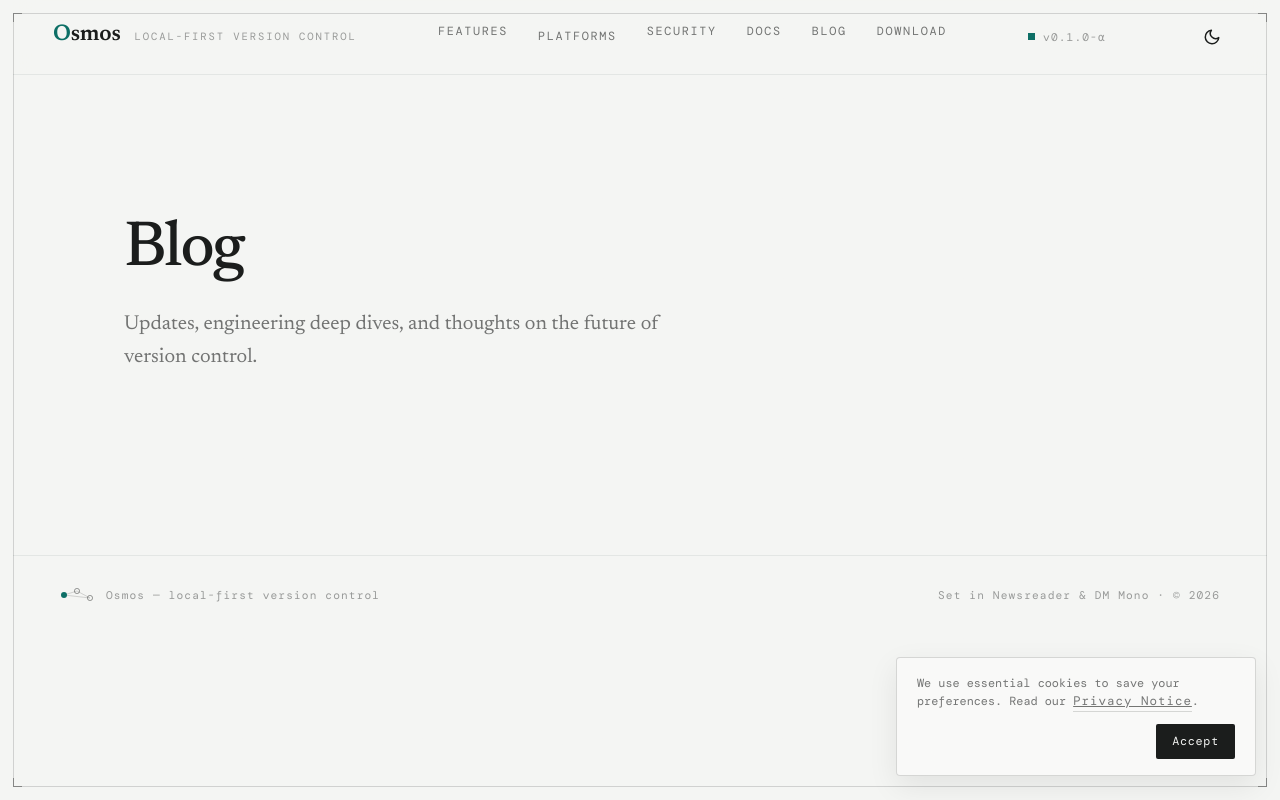
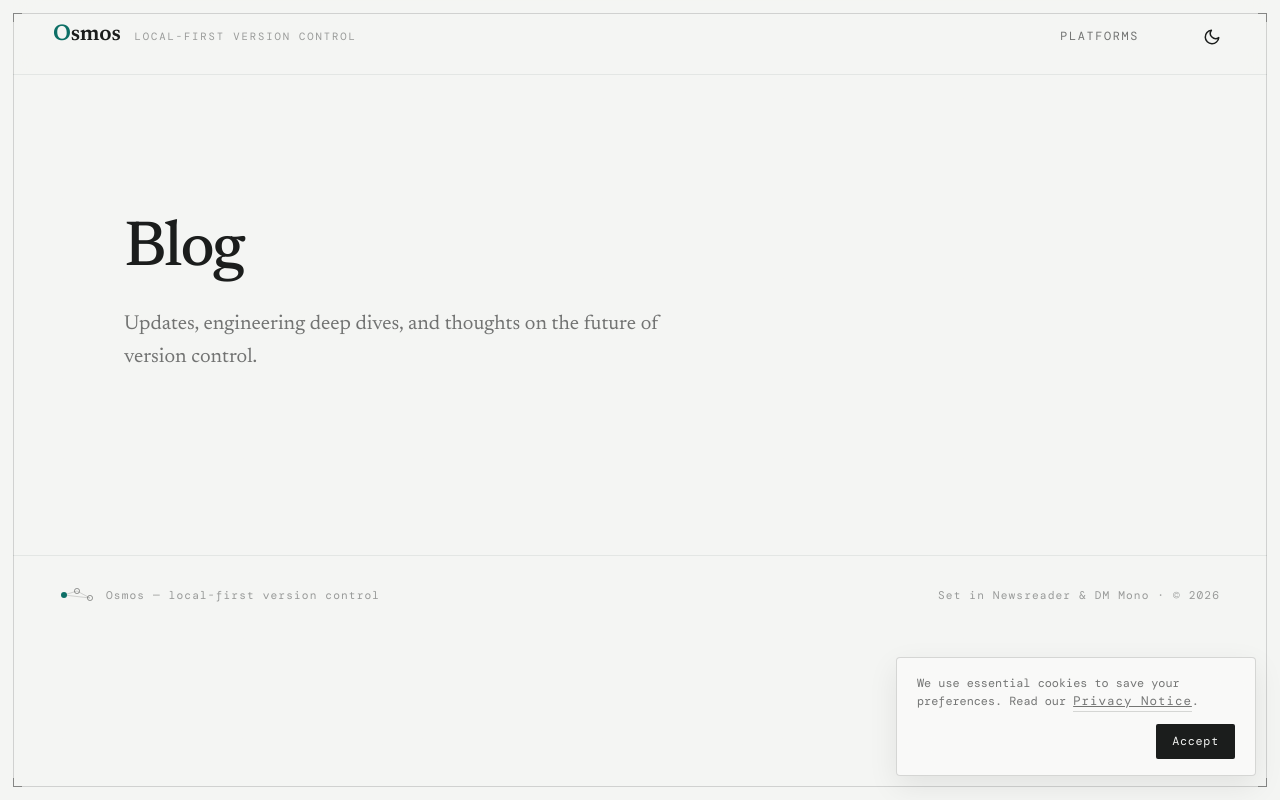
Before and after one commit to Osmos-App/osmos-website, a website built with Vite: page blog/index.html in a window 1280 px wide. Built offline with nearby package versions, Linux system fonts and the light colour scheme; some packages are replaced by stand-ins of ours; a web font is replaced by a local one.

Commit message:
Fix header wrapping and alignment

```diff
--- a/blog/index.html
+++ b/blog/index.html
@@ -45,8 +45,7 @@
         </a>
         <span class="tag">Local-first version control</span>
       </div>
-      <nav class="links">
-        <a href="/features/">Features</a>
+      <nav class="links" style="margin-left: auto; margin-right: 24px;">
         <div class="dropdown-wrapper">
           <a href="/macos/" class="dropdown-trigger">Platforms</a>
           <div class="dropdown-menu">
@@ -56,12 +55,7 @@
             <a href="/android/">Android</a>
           </div>
         </div>
-        <a href="/security/">Security</a>
-        <a href="/docs/">Docs</a>
-        <a href="/blog/">Blog</a>
-        <a href="/download/" class="btn-sm">Download</a>
       </nav>
-      <span class="ver"><span class="sq"></span>v0.1.0-α</span>
       <button class="theme-toggle" id="theme-toggle" aria-label="Toggle theme">
         <svg class="sun-icon" width="18" height="18" viewBox="0 0 24 24" fill="none" stroke="currentColor"
           stroke-width="2" stroke-linecap="round" stroke-linejoin="round">
--- a/docs/index.html
+++ b/docs/index.html
@@ -45,8 +45,7 @@
         </a>
         <span class="tag">Local-first version control</span>
       </div>
-      <nav class="links">
-        <a href="/features/">Features</a>
+      <nav class="links" style="margin-left: auto; margin-right: 24px;">
         <div class="dropdown-wrapper">
           <a href="/macos/" class="dropdown-trigger">Platforms</a>
           <div class="dropdown-menu">
@@ -56,12 +55,7 @@
             <a href="/android/">Android</a>
           </div>
         </div>
-        <a href="/security/">Security</a>
-        <a href="/docs/">Docs</a>
-        <a href="/blog/">Blog</a>
-        <a href="/download/" class="btn-sm">Download</a>
       </nav>
-      <span class="ver"><span class="sq"></span>v0.1.0-α</span>
       <button class="theme-toggle" id="theme-toggle" aria-label="Toggle theme">
         <svg class="sun-icon" width="18" height="18" viewBox="0 0 24 24" fill="none" stroke="currentColor"
           stroke-width="2" stroke-linecap="round" stroke-linejoin="round">
--- a/download/index.html
+++ b/download/index.html
@@ -45,8 +45,7 @@
         </a>
         <span class="tag">Local-first version control</span>
       </div>
-      <nav class="links">
-        <a href="/features/">Features</a>
+      <nav class="links" style="margin-left: auto; margin-right: 24px;">
         <div class="dropdown-wrapper">
           <a href="/macos/" class="dropdown-trigger">Platforms</a>
           <div class="dropdown-menu">
@@ -56,12 +55,7 @@
             <a href="/android/">Android</a>
           </div>
         </div>
-        <a href="/security/">Security</a>
-        <a href="/docs/">Docs</a>
-        <a href="/blog/">Blog</a>
-        <a href="/download/" class="btn-sm">Download</a>
       </nav>
-      <span class="ver"><span class="sq"></span>v0.1.0-α</span>
       <button class="theme-toggle" id="theme-toggle" aria-label="Toggle theme">
         <svg class="sun-icon" width="18" height="18" viewBox="0 0 24 24" fill="none" stroke="currentColor"
           stroke-width="2" stroke-linecap="round" stroke-linejoin="round">
--- a/features/index.html
+++ b/features/index.html
@@ -45,8 +45,7 @@
         </a>
         <span class="tag">Local-first version control</span>
       </div>
-      <nav class="links">
-        <a href="/features/">Features</a>
+      <nav class="links" style="margin-left: auto; margin-right: 24px;">
         <div class="dropdown-wrapper">
           <a href="/macos/" class="dropdown-trigger">Platforms</a>
           <div class="dropdown-menu">
@@ -56,12 +55,7 @@
             <a href="/android/">Android</a>
           </div>
         </div>
-        <a href="/security/">Security</a>
-        <a href="/docs/">Docs</a>
-        <a href="/blog/">Blog</a>
-        <a href="/download/" class="btn-sm">Download</a>
       </nav>
-      <span class="ver"><span class="sq"></span>v0.1.0-α</span>
       <button class="theme-toggle" id="theme-toggle" aria-label="Toggle theme">
         <svg class="sun-icon" width="18" height="18" viewBox="0 0 24 24" fill="none" stroke="currentColor"
           stroke-width="2" stroke-linecap="round" stroke-linejoin="round">
--- a/index.html
+++ b/index.html
@@ -45,7 +45,7 @@
         </a>
         <span class="tag">Local-first version control</span>
       </div>
-      <nav class="links">
+      <nav class="links" style="margin-left: auto; margin-right: 24px;">
         <div class="dropdown-wrapper">
           <a href="/macos/" class="dropdown-trigger">Platforms</a>
           <div class="dropdown-menu">
@@ -56,7 +56,6 @@
           </div>
         </div>
       </nav>
-      <span class="ver"><span class="sq"></span>v0.1.0-α</span>
       <button class="theme-toggle" id="theme-toggle" aria-label="Toggle theme">
         <svg class="sun-icon" width="18" height="18" viewBox="0 0 24 24" fill="none" stroke="currentColor"
           stroke-width="2" stroke-linecap="round" stroke-linejoin="round">
--- a/linux/index.html
+++ b/linux/index.html
@@ -45,8 +45,7 @@
         </a>
         <span class="tag">Local-first version control</span>
       </div>
-      <nav class="links">
-        <a href="/features/">Features</a>
+      <nav class="links" style="margin-left: auto; margin-right: 24px;">
         <div class="dropdown-wrapper">
           <a href="/macos/" class="dropdown-trigger">Platforms</a>
           <div class="dropdown-menu">
@@ -56,12 +55,7 @@
             <a href="/android/">Android</a>
           </div>
         </div>
-        <a href="/security/">Security</a>
-        <a href="/docs/">Docs</a>
-        <a href="/blog/">Blog</a>
-        <a href="/download/" class="btn-sm">Download</a>
       </nav>
-      <span class="ver"><span class="sq"></span>v0.1.0-α</span>
       <button class="theme-toggle" id="theme-toggle" aria-label="Toggle theme">
         <svg class="sun-icon" width="18" height="18" viewBox="0 0 24 24" fill="none" stroke="currentColor"
           stroke-width="2" stroke-linecap="round" stroke-linejoin="round">
--- a/macos/index.html
+++ b/macos/index.html
@@ -45,8 +45,7 @@
         </a>
         <span class="tag">Local-first version control</span>
       </div>
-      <nav class="links">
-        <a href="/features/">Features</a>
+      <nav class="links" style="margin-left: auto; margin-right: 24px;">
         <div class="dropdown-wrapper">
           <a href="/macos/" class="dropdown-trigger">Platforms</a>
           <div class="dropdown-menu">
@@ -56,12 +55,7 @@
             <a href="/android/">Android</a>
           </div>
         </div>
-        <a href="/security/">Security</a>
-        <a href="/docs/">Docs</a>
-        <a href="/blog/">Blog</a>
-        <a href="/download/" class="btn-sm">Download</a>
       </nav>
-      <span class="ver"><span class="sq"></span>v0.1.0-α</span>
       <button class="theme-toggle" id="theme-toggle" aria-label="Toggle theme">
         <svg class="sun-icon" width="18" height="18" viewBox="0 0 24 24" fill="none" stroke="currentColor"
           stroke-width="2" stroke-linecap="round" stroke-linejoin="round">
--- a/open-source/index.html
+++ b/open-source/index.html
@@ -45,8 +45,7 @@
         </a>
         <span class="tag">Local-first version control</span>
       </div>
-      <nav class="links">
-        <a href="/features/">Features</a>
+      <nav class="links" style="margin-left: auto; margin-right: 24px;">
         <div class="dropdown-wrapper">
           <a href="/macos/" class="dropdown-trigger">Platforms</a>
           <div class="dropdown-menu">
@@ -56,12 +55,7 @@
             <a href="/android/">Android</a>
           </div>
         </div>
-        <a href="/security/">Security</a>
-        <a href="/docs/">Docs</a>
-        <a href="/blog/">Blog</a>
-        <a href="/download/" class="btn-sm">Download</a>
       </nav>
-      <span class="ver"><span class="sq"></span>v0.1.0-α</span>
       <button class="theme-toggle" id="theme-toggle" aria-label="Toggle theme">
         <svg class="sun-icon" width="18" height="18" viewBox="0 0 24 24" fill="none" stroke="currentColor"
           stroke-width="2" stroke-linecap="round" stroke-linejoin="round">
--- a/pricing/index.html
+++ b/pricing/index.html
@@ -45,8 +45,7 @@
         </a>
         <span class="tag">Local-first version control</span>
       </div>
-      <nav class="links">
-        <a href="/features/">Features</a>
+      <nav class="links" style="margin-left: auto; margin-right: 24px;">
         <div class="dropdown-wrapper">
           <a href="/macos/" class="dropdown-trigger">Platforms</a>
           <div class="dropdown-menu">
@@ -56,12 +55,7 @@
             <a href="/android/">Android</a>
           </div>
         </div>
-        <a href="/security/">Security</a>
-        <a href="/docs/">Docs</a>
-        <a href="/blog/">Blog</a>
-        <a href="/download/" class="btn-sm">Download</a>
       </nav>
-      <span class="ver"><span class="sq"></span>v0.1.0-α</span>
       <button class="theme-toggle" id="theme-toggle" aria-label="Toggle theme">
         <svg class="sun-icon" width="18" height="18" viewBox="0 0 24 24" fill="none" stroke="currentColor"
           stroke-width="2" stroke-linecap="round" stroke-linejoin="round">
--- a/security/index.html
+++ b/security/index.html
@@ -45,8 +45,7 @@
         </a>
         <span class="tag">Local-first version control</span>
       </div>
-      <nav class="links">
-        <a href="/features/">Features</a>
+      <nav class="links" style="margin-left: auto; margin-right: 24px;">
         <div class="dropdown-wrapper">
           <a href="/macos/" class="dropdown-trigger">Platforms</a>
           <div class="dropdown-menu">
@@ -56,12 +55,7 @@
             <a href="/android/">Android</a>
           </div>
         </div>
-        <a href="/security/">Security</a>
-        <a href="/docs/">Docs</a>
-        <a href="/blog/">Blog</a>
-        <a href="/download/" class="btn-sm">Download</a>
       </nav>
-      <span class="ver"><span class="sq"></span>v0.1.0-α</span>
       <button class="theme-toggle" id="theme-toggle" aria-label="Toggle theme">
         <svg class="sun-icon" width="18" height="18" viewBox="0 0 24 24" fill="none" stroke="currentColor"
           stroke-width="2" stroke-linecap="round" stroke-linejoin="round">
--- a/windows/index.html
+++ b/windows/index.html
@@ -45,8 +45,7 @@
         </a>
         <span class="tag">Local-first version control</span>
       </div>
-      <nav class="links">
-        <a href="/features/">Features</a>
+      <nav class="links" style="margin-left: auto; margin-right: 24px;">
         <div class="dropdown-wrapper">
           <a href="/macos/" class="dropdown-trigger">Platforms</a>
           <div class="dropdown-menu">
@@ -56,12 +55,7 @@
             <a href="/android/">Android</a>
           </div>
         </div>
-        <a href="/security/">Security</a>
-        <a href="/docs/">Docs</a>
-        <a href="/blog/">Blog</a>
-        <a href="/download/" class="btn-sm">Download</a>
       </nav>
-      <span class="ver"><span class="sq"></span>v0.1.0-α</span>
       <button class="theme-toggle" id="theme-toggle" aria-label="Toggle theme">
         <svg class="sun-icon" width="18" height="18" viewBox="0 0 24 24" fill="none" stroke="currentColor"
           stroke-width="2" stroke-linecap="round" stroke-linejoin="round">
```
Also changed, not shown: 1 other file.
